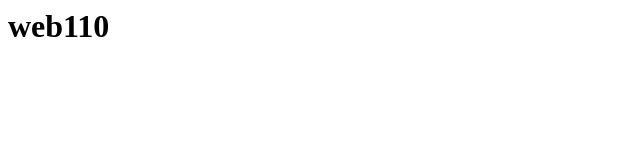
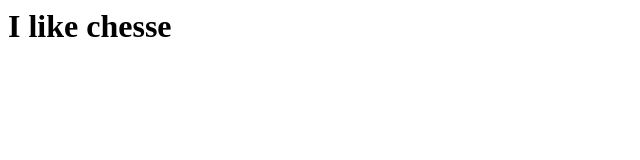
Before and after one commit to jmaster51/github.io, a plain HTML site: page index.html in a window 1280 px wide. Shown: the whole page, without its empty margins (0-640 px from the left). Drawn offline with Linux system fonts and the light colour scheme.

Commit message:
Update index.html

```diff
--- a/index.html
+++ b/index.html
@@ -1 +1 @@
-<h1> web110 </h1>
+<h1> I like chesse </h1>
```
